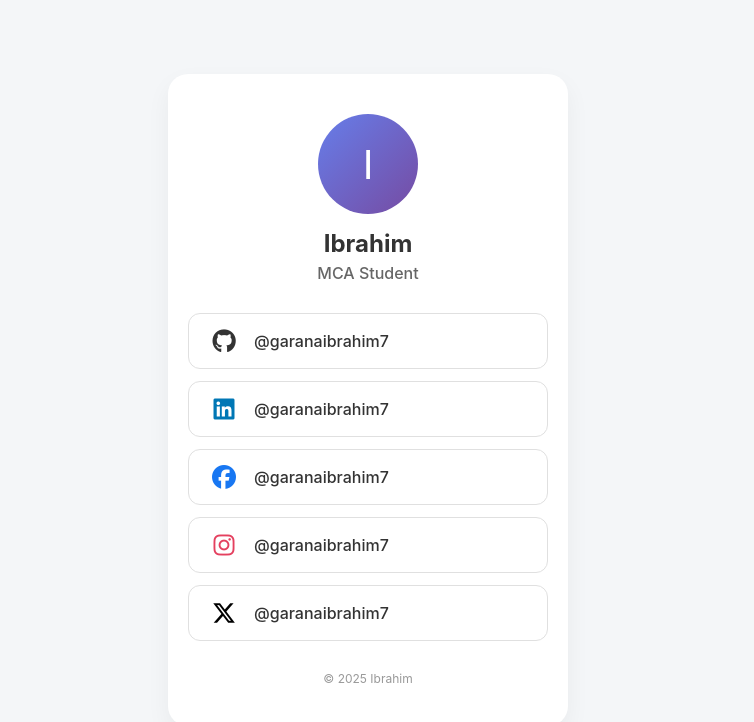
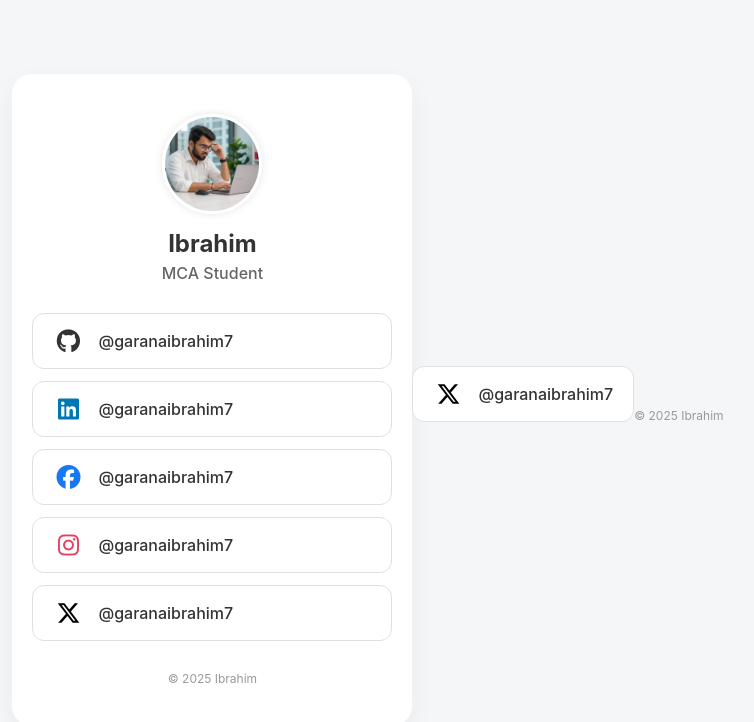
Before and after one commit to garanaibrahim7/Portfolio, a plain HTML site: page index.html in a window 1280 px wide. Shown: the whole page, without its empty margins (272-1026 px from the left). Drawn offline with Linux system fonts and the light colour scheme.

Commit message:
Refactor profile image to use <img> tag with styles
Updated the profile image section to use an <img> tag instead of a div, and enhanced the styling for better appearance.

```diff
--- a/index.html
+++ b/index.html
@@ -42,19 +42,18 @@
         }
 
         /* Profile Section */
+        /* --- CHANGED STYLES FOR IMG TAG --- */
         .profile-img {
             width: 100px;
             height: 100px;
-            border-radius: 50%;
-            background-color: #ddd;
-            margin: 0 auto 15px;
-            display: flex;
-            align-items: center;
-            justify-content: center;
-            font-size: 40px;
-            color: #fff;
-            background: linear-gradient(135deg, #667eea 0%, #764ba2 100%);
+            border-radius: 50%; /* Makes the image circular */
+            margin: 0 auto 15px; /* Centers the image */
+            object-fit: cover; /* Ensures the image covers the area without stretching */
+            border: 3px solid #ffffff; /* Optional white border */
+            box-shadow: 0 0 10px rgba(0,0,0,0.1);
+            display: block; /* Important for centering the image */
         }
+        /* --------------------------------- */
 
         h1 {
             font-size: 24px;
@@ -119,8 +118,7 @@
 <body>
 
     <div class="container">
-        <div class="profile-img">I</div>
-
+        <img src="/1761027360018.jpg" alt="Ibrahim Profile Photo" class="profile-img">
         <h1>Ibrahim</h1>
         <p class="role">MCA Student</p>
 
@@ -158,3 +156,16 @@
 
 </body>
 </html>
+            <a href="https://x.com/garanaibrahim7" target="_blank" class="link-item">
+                <i class="fa-brands fa-x-twitter"></i>
+                <span class="username">@garanaibrahim7</span>
+            </a>
+        </div>
+
+        <div class="footer">
+            &copy; 2025 Ibrahim
+        </div>
+    </div>
+
+</body>
+</html>
```
